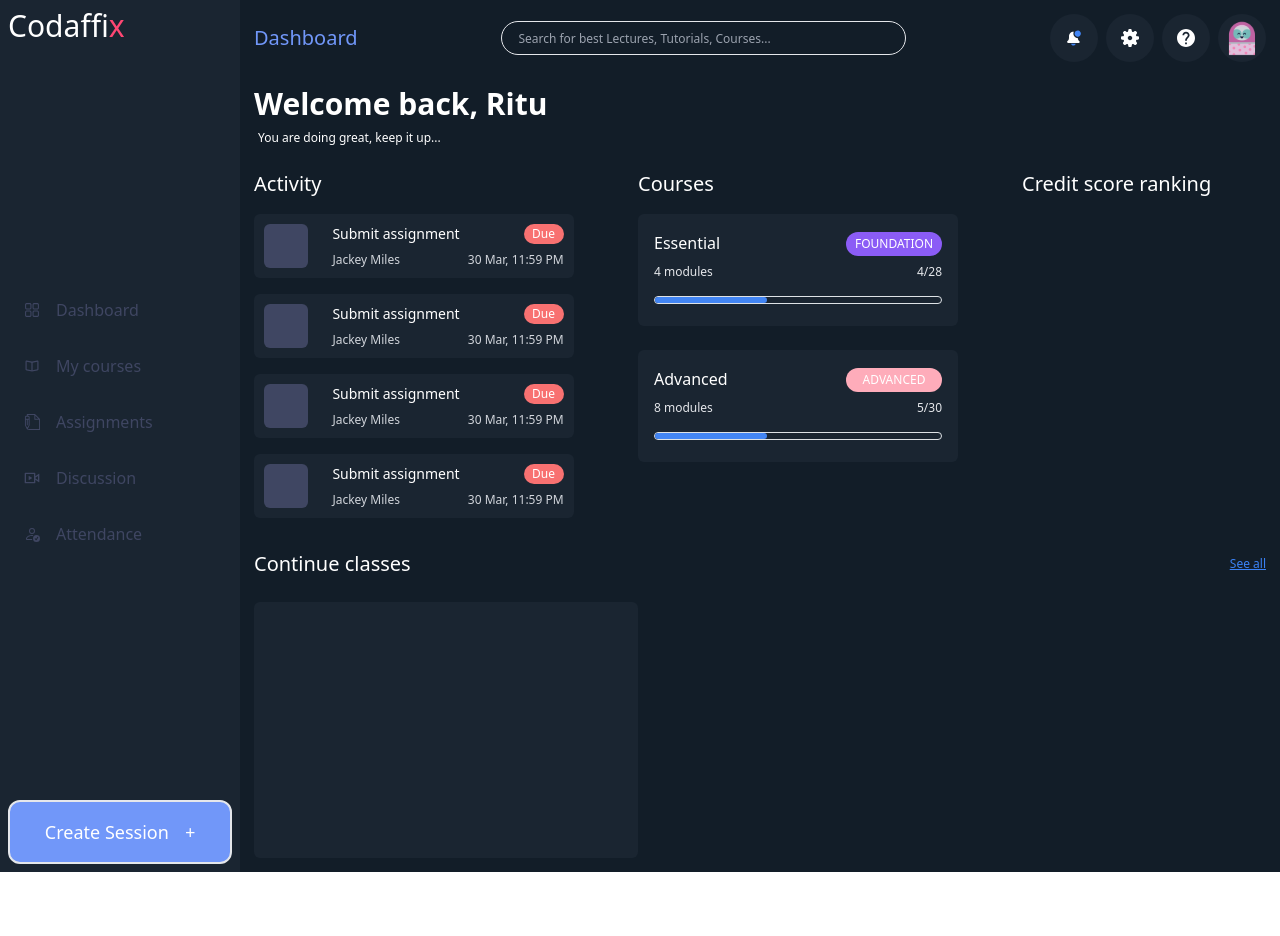
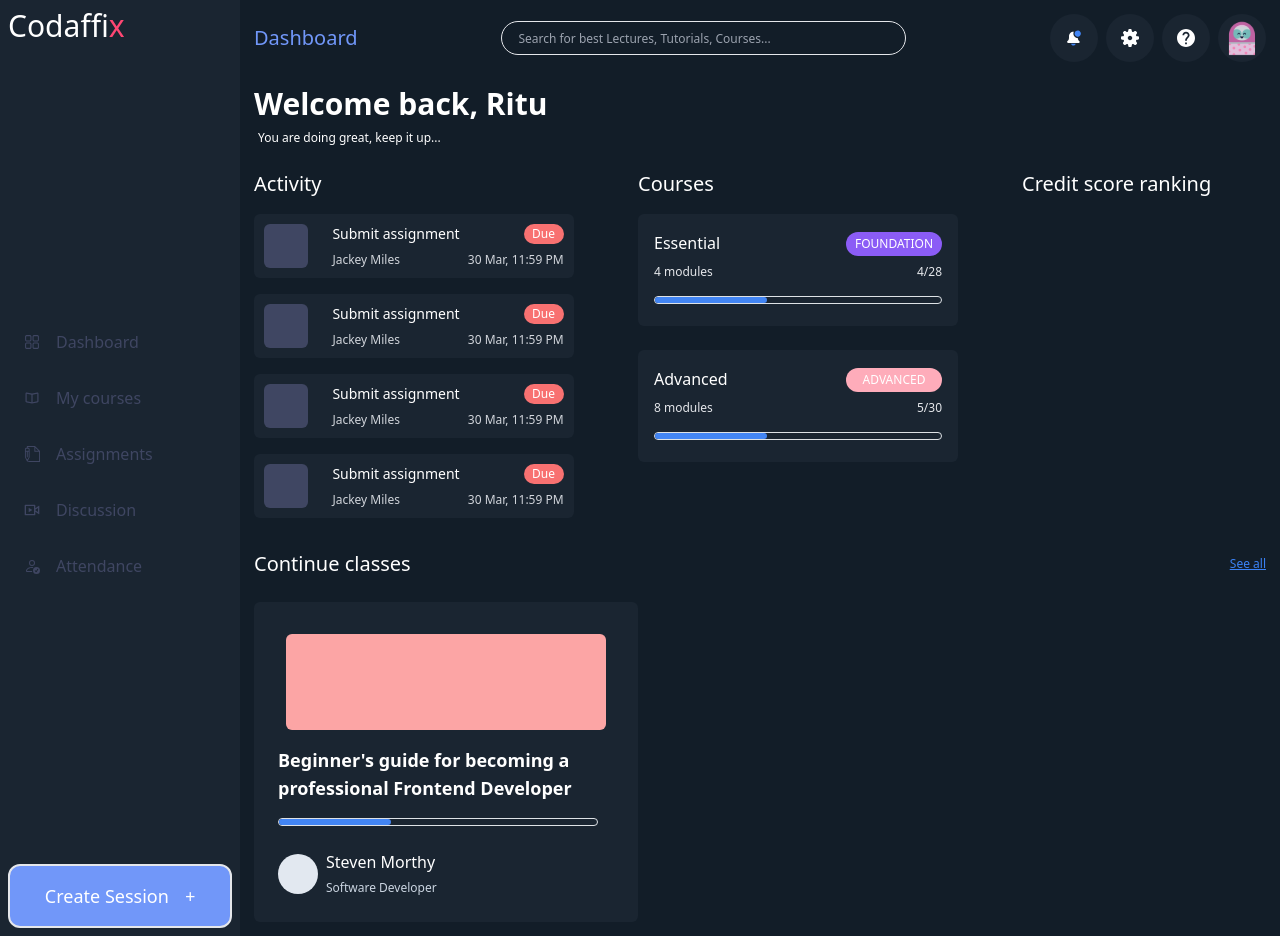
Before and after one commit to Rutuza/E-learning-App, a React (Vite) app: page / in a window 1280 px wide. Before the commit the page ends 872 px from the top, so only its background shows below. Built offline with nearby package versions, Linux system fonts and the light colour scheme.

Commit message:
card ux design done✅

```diff
--- a/src/components/Card.jsx
+++ b/src/components/Card.jsx
@@ -1,9 +1,21 @@
 import React from 'react';
+import Bar from './Bar';
+import Pfp_username from './Pfp_username';
+
 
 function Card() {
   return (
-    <div className='w-96 h-64 rounded-md bg-light_navy'>
+    <div className='relative'>
+      <div className='w-96 h-80 rounded-md bg-light_navy flex justify-center'>
+        <div className='w-80 h-24 bg-red-300 mt-8 rounded-md'></div>
+      </div>
 
+      <div className='absolute top-36 px-4'>
+        <div className='font-semibold text-lg max-w-80'>Beginner's guide for becoming a professional Frontend Developer</div>
+        <Bar/>
+
+        <Pfp_username/>
+      </div>
     </div>
   );
 }
--- /dev/null
+++ b/src/components/Pfp_username.jsx
@@ -0,0 +1,15 @@
+import React from 'react';
+
+function Pfp_username() {
+  return (
+    <div className='flex items-center justify-start py-4 gap-2'>
+      <div className='w-10 h-10 bg-slate-200 rounded-full'></div>
+      <div>
+        <div className='font-medium'>Steven Morthy</div>
+        <small className='text-xs text-slate-300'>Software Developer</small>
+      </div>
+    </div>
+  );
+}
+
+export default Pfp_username;
```
Also changed, not shown: src/assets/images/bg1developer.png (deleted).
